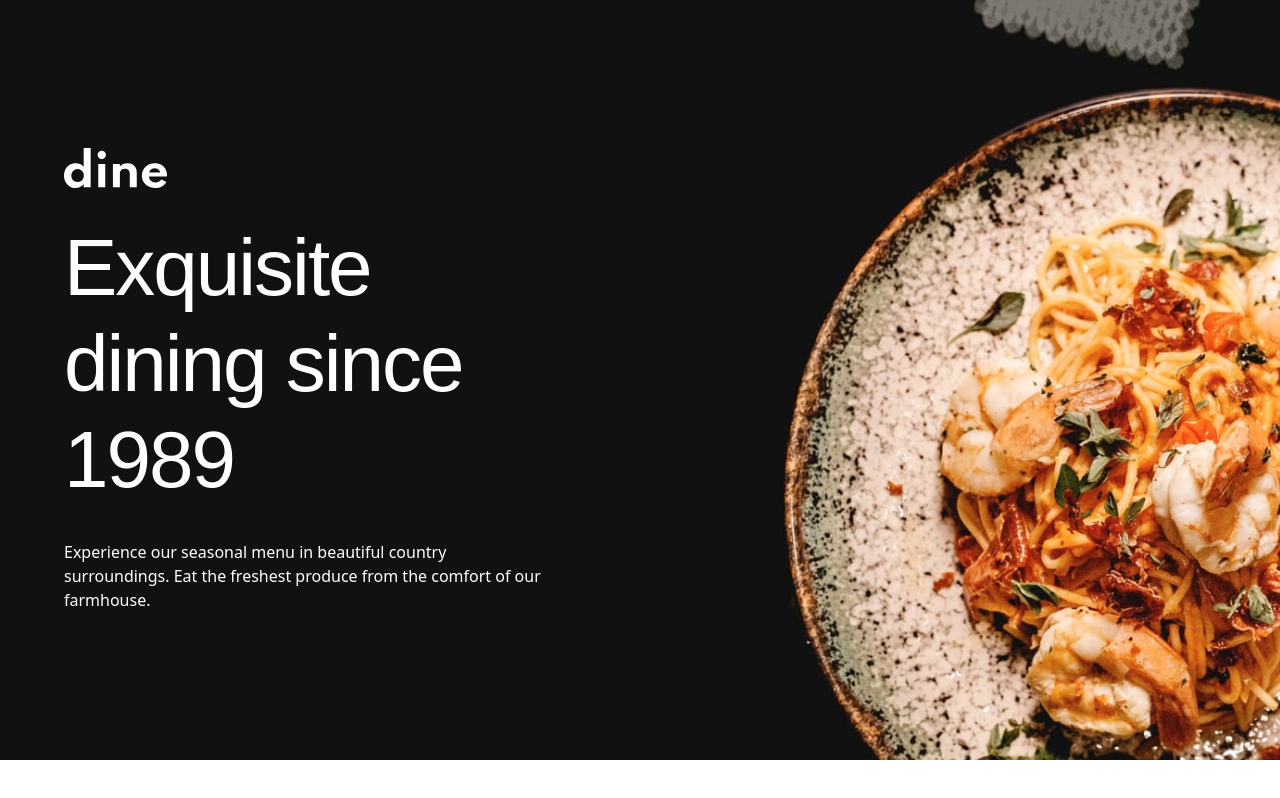
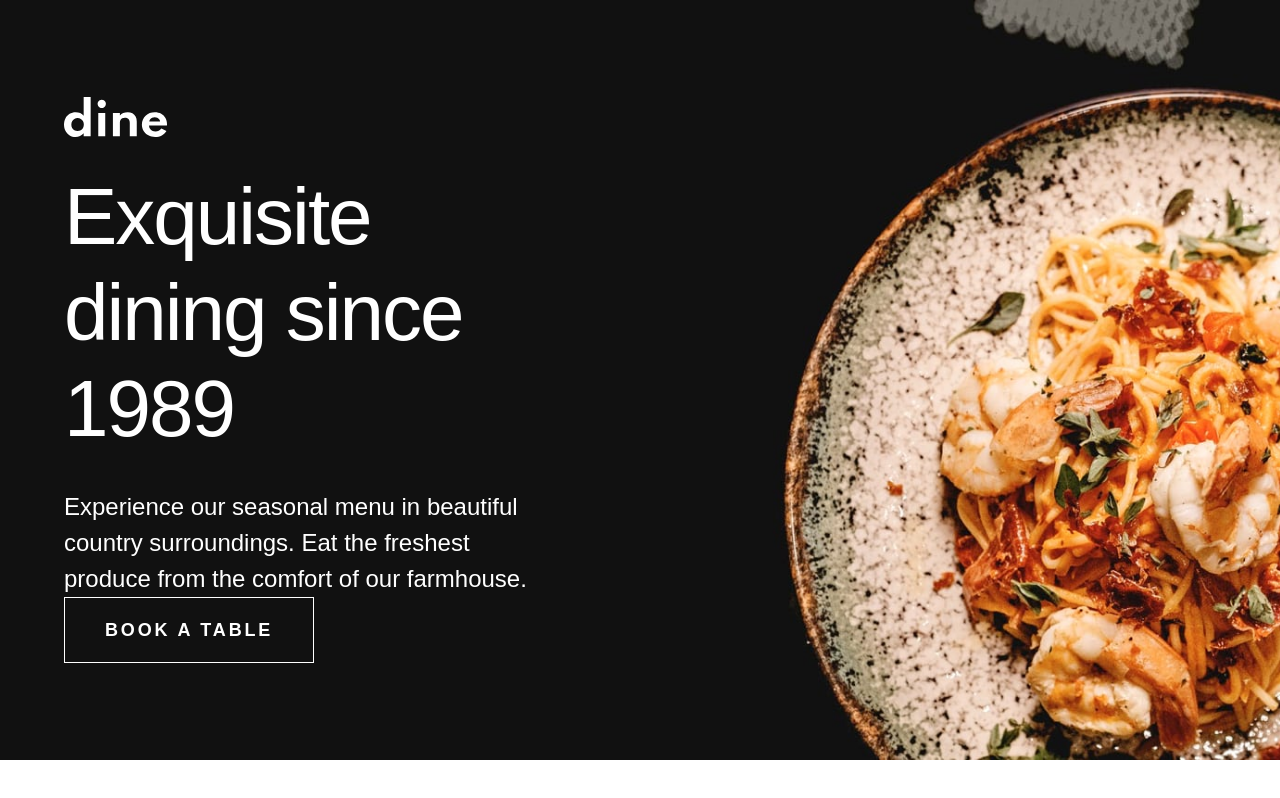
Before and after one commit to anet-eny/dine-restaurant-website, a React (Vite) app: page / in a window 1280 px wide. Built offline with nearby package versions, Linux system fonts and the light colour scheme.

Commit message:
feat: create structure and styles of Button component and implement it in HeroSection

```diff
--- a/src/App.jsx
+++ b/src/App.jsx
@@ -4,7 +4,7 @@ import { homeData } from "./data/homeData";
 function App() {
   return (
     <div className="max-w-8xl mx-auto">
-      <HeroSection {...homeData.hero} />
+      <HeroSection {...homeData.hero} buttonText="book a table" />
     </div>
   );
 }
--- /dev/null
+++ b/src/components/Button.jsx
@@ -0,0 +1,34 @@
+export default function Button({
+  variant = "active",
+  onClick,
+  children,
+  type = "button",
+  theme = "dark",
+  className = "",
+}) {
+  const baseStyles =
+    "bg-transparent button-text border px-10 py-6 transition-colors duration-200";
+
+  const darkVariants = {
+    active: "hover:bg-cod-gray text-cod-gray hover:text-white cursor-pointer",
+    disabled: "opacity-25 cursor-not-allowed",
+  };
+
+  const lightVariants = {
+    active: "hover:bg-white text-white hover:text-mirage cursor-pointer",
+    disabled: "opacity-25 cursor-not-allowed",
+  };
+
+  const variants = theme === "light" ? lightVariants : darkVariants;
+
+  return (
+    <button
+      className={`${baseStyles} ${variants[variant]} ${className}`}
+      onClick={variant === "active" ? onClick : undefined}
+      disabled={variant === "disabled"}
+      type={type}
+    >
+      {children}
+    </button>
+  );
+}
--- a/src/components/HeroSection.jsx
+++ b/src/components/HeroSection.jsx
@@ -1,8 +1,9 @@
 import logo from "../assets/logo.svg";
+import Button from "./Button";
 
 export default function HeroSection({ title, description, buttonText, image }) {
   return (
-    <section className="relative min-h-190 flex items-center justify-center lg:justify-start bg-[oklch(0.1776_0_0)] px-[clamp(2rem,5vw,8rem)]">
+    <section className="relative min-h-190 flex items-center justify-center lg:justify-start bg-cod-gray px-[clamp(2rem,5vw,8rem)]">
       <picture className="absolute inset-0">
         <source
           media="(min-width: 64rem)"
@@ -22,7 +23,8 @@ export default function HeroSection({ title, description, buttonText, image }) {
       <div className="relative flex flex-col items-center justify-center lg:items-start lg:max-w-120 text-white text-center lg:text-left">
         <img src={logo} alt="Restaurant Logo" />
         <h1 className="py-8 heading-xl">{title}</h1>
-        <p className="body">{description}</p>
+        <p className="body-text">{description}</p>
+        <Button theme="light">{buttonText}</Button>
       </div>
     </section>
   );
```
